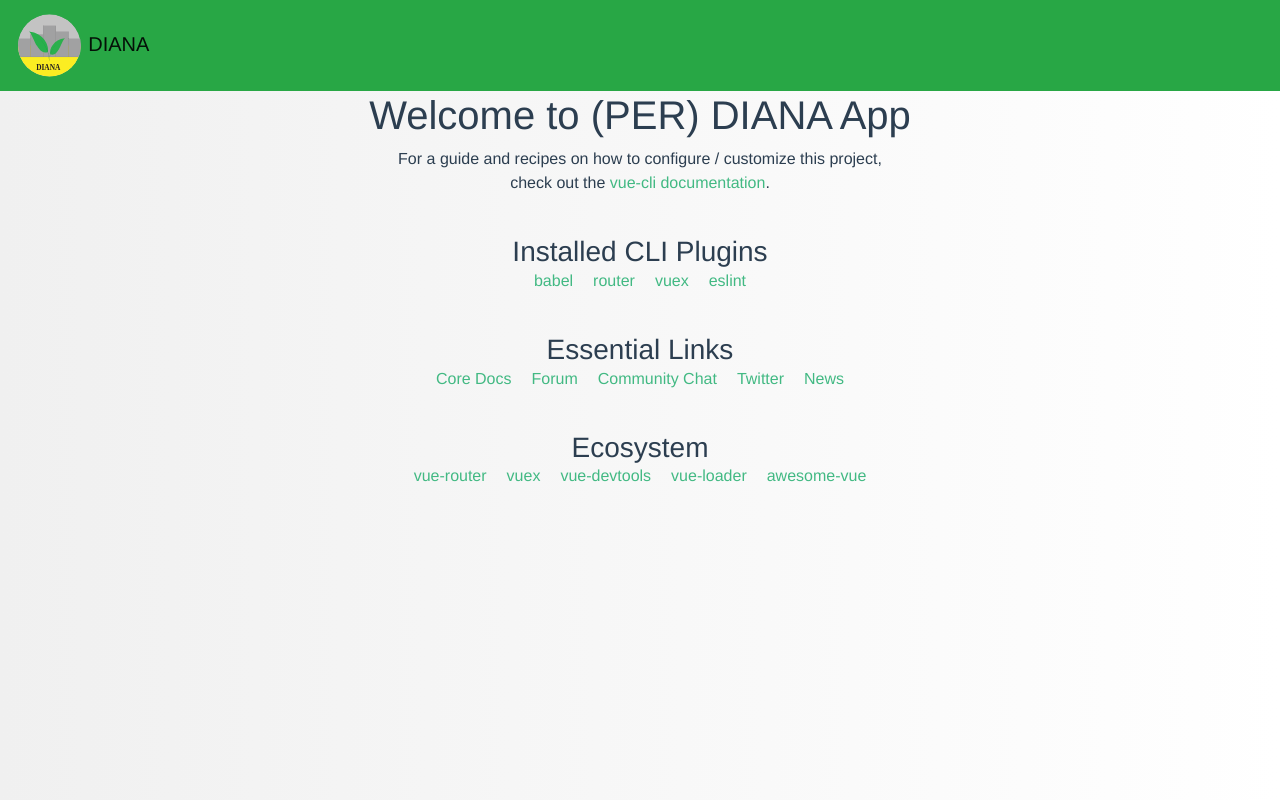
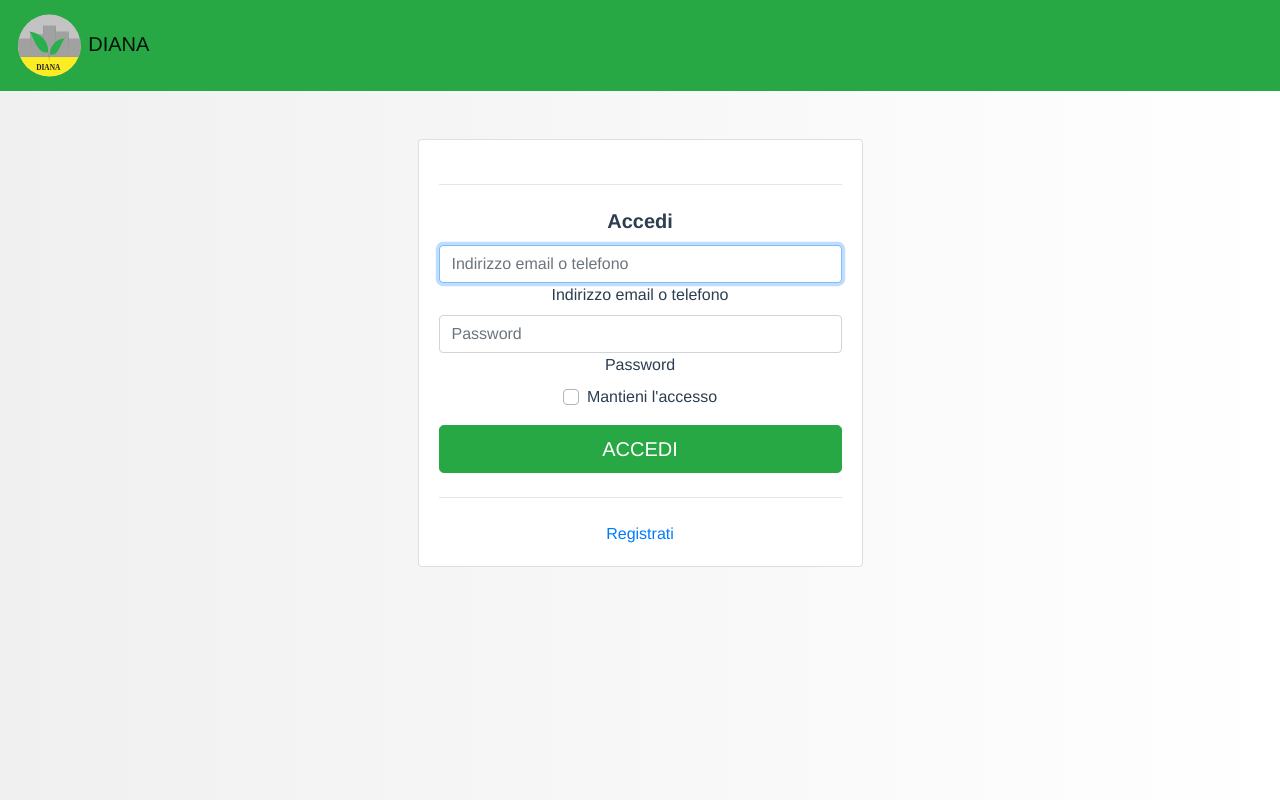
Before and after one commit to daniele3b/diana_app, a Vue app: page / in a window 1280 px wide. Built offline with nearby package versions, Linux system fonts and the light colour scheme.

Commit message:
modified

```diff
--- a/src/router/index.js
+++ b/src/router/index.js
@@ -1,6 +1,6 @@
 import Vue from 'vue'
 import VueRouter from 'vue-router'
-import Home from '../views/Home.vue'
+import Login from '../views/Login.vue'
 import PasswordForgotten from '../views/PasswordForgotten.vue'
 
 
@@ -9,8 +9,8 @@ Vue.use(VueRouter)
   const routes = [
   {
     path: '/',
-    name: 'Home',
-    component: Home
+    name: 'Login',
+    component: Login
   },
   {
     path: '/about',
--- a/src/components/Login.vue
+++ b/src/views/Login.vue
@@ -5,11 +5,11 @@
         <div class="card card-signin my-5">
           <div class="card-body">
           <hr class="my-4">
-            <h5 class="card-title text-center"><b>Sign In </b></h5>
+            <h5 class="card-title text-center"><b>Accedi</b></h5>
             <form class="form-signin">
               <div class="form-label-group">
-                <input type="email" id="inputEmail" class="form-control" placeholder="Email address or phone" required autofocus>
-                <label for="inputEmail">Email address</label>
+                <input type="text" id="inputEmailOrPhone" class="form-control" placeholder="Indirizzo email o telefono" required autofocus>
+                <label for="inputEmail">Indirizzo email o telefono</label>
               </div>
 
               <div class="form-label-group">
@@ -19,12 +19,12 @@
 
               <div class="custom-control custom-checkbox mb-3">
                 <input type="checkbox" class="custom-control-input" id="customCheck1">
-                <label class="custom-control-label" for="customCheck1">Remember password</label>
+                <label class="custom-control-label" for="customCheck1">Mantieni l'accesso</label>
               </div>
-              <button @click="setLogged(true)" class="btn btn-lg btn-success btn-block text-uppercase" type="submit">Sign in</button>
+              <button class="btn btn-lg btn-success btn-block text-uppercase" type="submit">Accedi</button>
               <hr class="my-4">
 
-              <router-link to="/pw_forgotten">Create a new account</router-link>
+              <router-link to="/pw_forgotten">Registrati</router-link>
 
             </form>
           </div>
@@ -46,13 +46,18 @@ export default {
 
       }
     },
-    computed : {
-      ...mapMutations({
-          'setLogged' : 'setLogged',
-      }),
-    },
     methods : {
+      ...mapMutations([
+        'setLogged'
+      ]),
 
+      /* email: Joi.string().min(5).max(255).required().email(),
+        password: Joi.string().min(5).max(1024).required()*/
+
+      chechEmail(){
+          if(!isNaN(parseInt(document.getElementById('inputEmailOrPhone ').value))) return false
+          return true
+      }
     },
 }
 </script>
```
